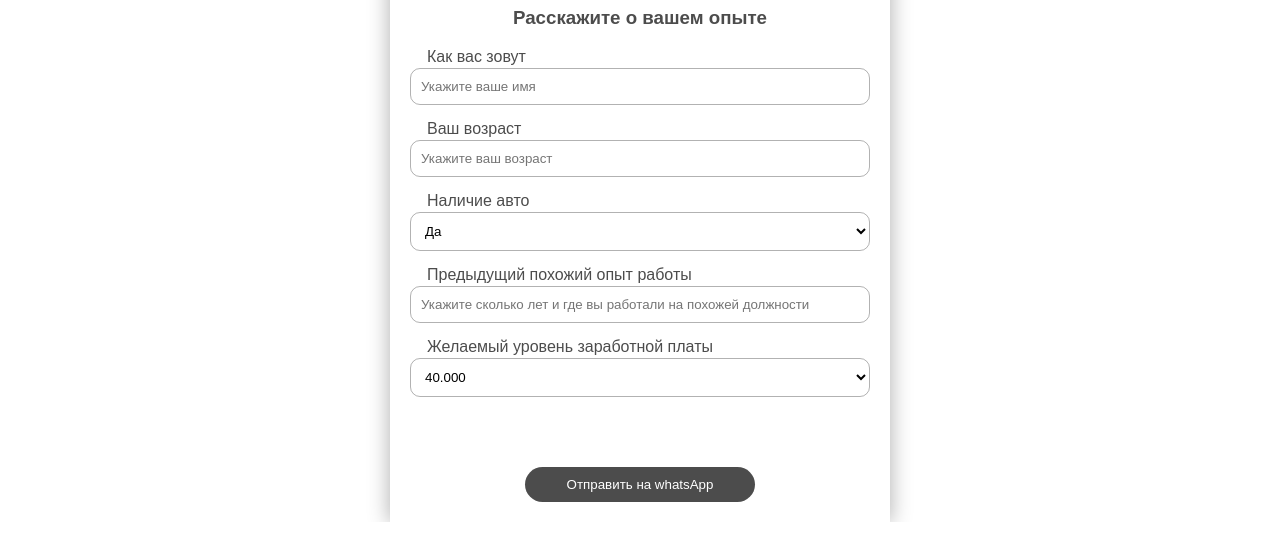
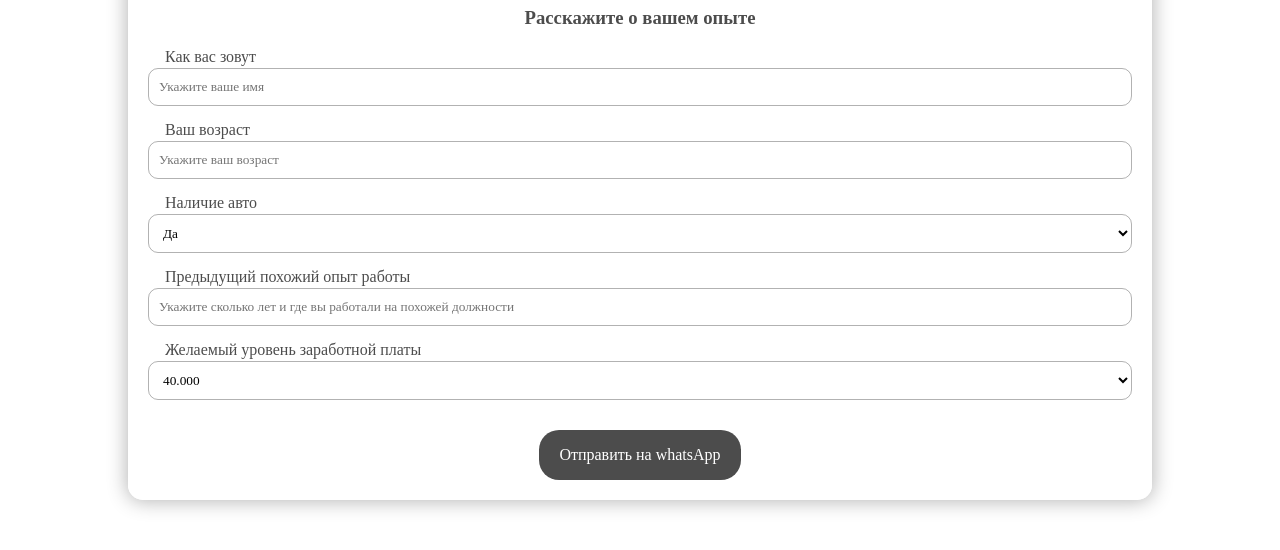
Before and after one commit to hellazazel/test_form_whatsapp, a plain HTML site: page vacancy.html in a window 1280 px wide. Shown: the part 314-864 px from the top of the page. Before the commit the page ends 836 px from the top, so only its background shows below. Drawn offline with Linux system fonts and the light colour scheme; a web font is replaced by a local one.

Commit message:
vacancy_test_send_message

```diff
--- a/css/vacancy.css
+++ b/css/vacancy.css
@@ -1,21 +1,27 @@
+@font-face {
+  font-family: "Blogger Sans";
+  src: url("/app/fonts/Blogger_Sans.otf");
+}
+
 * {
   box-sizing: border-box;
+  font-family: "Blogger Sans";
 }
 
 body {
   margin: 0;
-  font-family: sans-serif;
 }
 
 .form {
-  width: 500px;
-  max-width: 100%;
+  max-width: 80vw;
   margin: auto;
   margin-top: 30px;
+  margin-bottom: 50px;
   padding: 20px;
   box-shadow: 0 0 20px 1px rgba(0, 0, 0, 0.3);
   position: relative;
   background: rgba(255, 255, 255, 0.97);
+  border-radius: 15px;
 }
 
 .imgLogo {
@@ -87,8 +93,15 @@ body {
   border: none;
   border-radius: 20px;
   display: block;
-  width: 50%;
-  font-size: 1, 3em;
+  max-width: 60%;
+  height: 50px;
+  font-size: 1em;
+}
+
+@media (max-width: 447px) {
+  .form__submit {
+    font-size: 0.9em;
+  }
 }
 
 /*Выровняйте поля формы (входы и кнопку "Отправить в WhatsApp", которая также является входом).*/
@@ -106,7 +119,7 @@ body {
 /* ответ формы */
 #response {
   width: 100%;
-  height: 50px;
+  height: 0px;
   margin: 5px;
   padding: 5px;
 }
@@ -123,5 +136,5 @@ body {
   display: flex;
   flex-direction: column;
   align-items: center;
-  margin: 0 auto
+  margin: 0 auto;
 }
--- a/js/vacancy.js
+++ b/js/vacancy.js
@@ -1,4 +1,4 @@
-document.querySelector("#submit").addEventListener("click", e => {
+document.querySelector("#submit").addEventListener("click", (e) => {
   e.preventDefault();
 
   //ВВЕДИТЕ ДЕЙСТВУЮЩИЙ НОМЕР WHATSAPP:
@@ -15,7 +15,7 @@ document.querySelector("#submit").addEventListener("click", e => {
   response.classList.remove("send");
 
   const url = `https://api.whatsapp.com/send?phone=
-  ${phone__number}&text=*Вакансия сборщика мебели*%0A*Резюме*%0A
+  ${phone__number}&text=*Резюме*%0A
   %0A*Как вас зовут ?*%0A${master}
   %0A*Сколько вам лет*%0A ${old}
   %0A*У вас есть автомобиль*%0A ${car}
--- a/vacancy.html
+++ b/vacancy.html
@@ -3,7 +3,7 @@
   <head>
     <meta charset="UTF-8" />
     <meta name="viewport" content="width=device-width, initial-scale=1.0" />
-    <title>Document</title>
+    <title>Работа сборщиком мебели</title>
     <link rel="stylesheet" href="css/vacancy.css" />
   </head>
 
```
